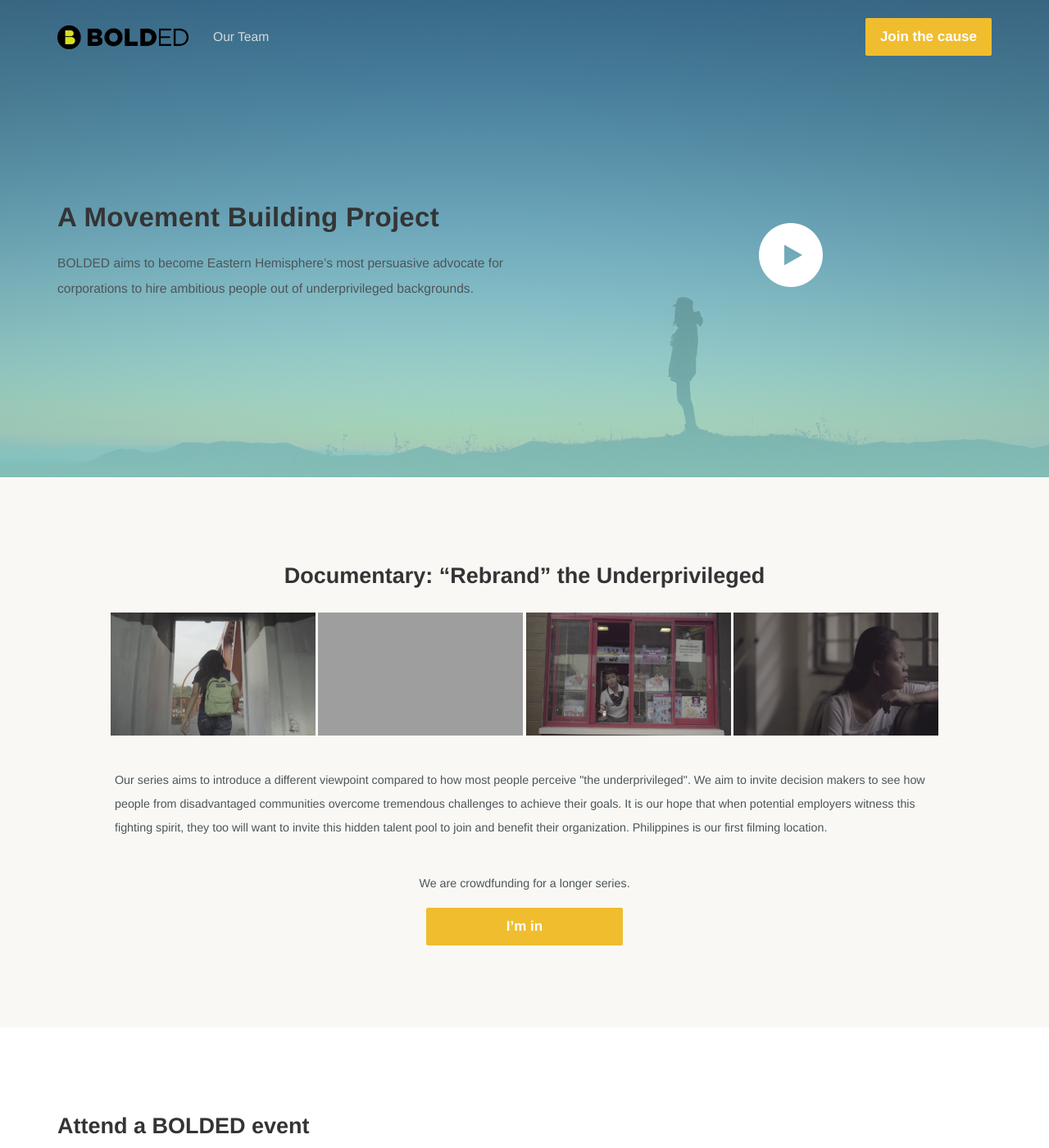
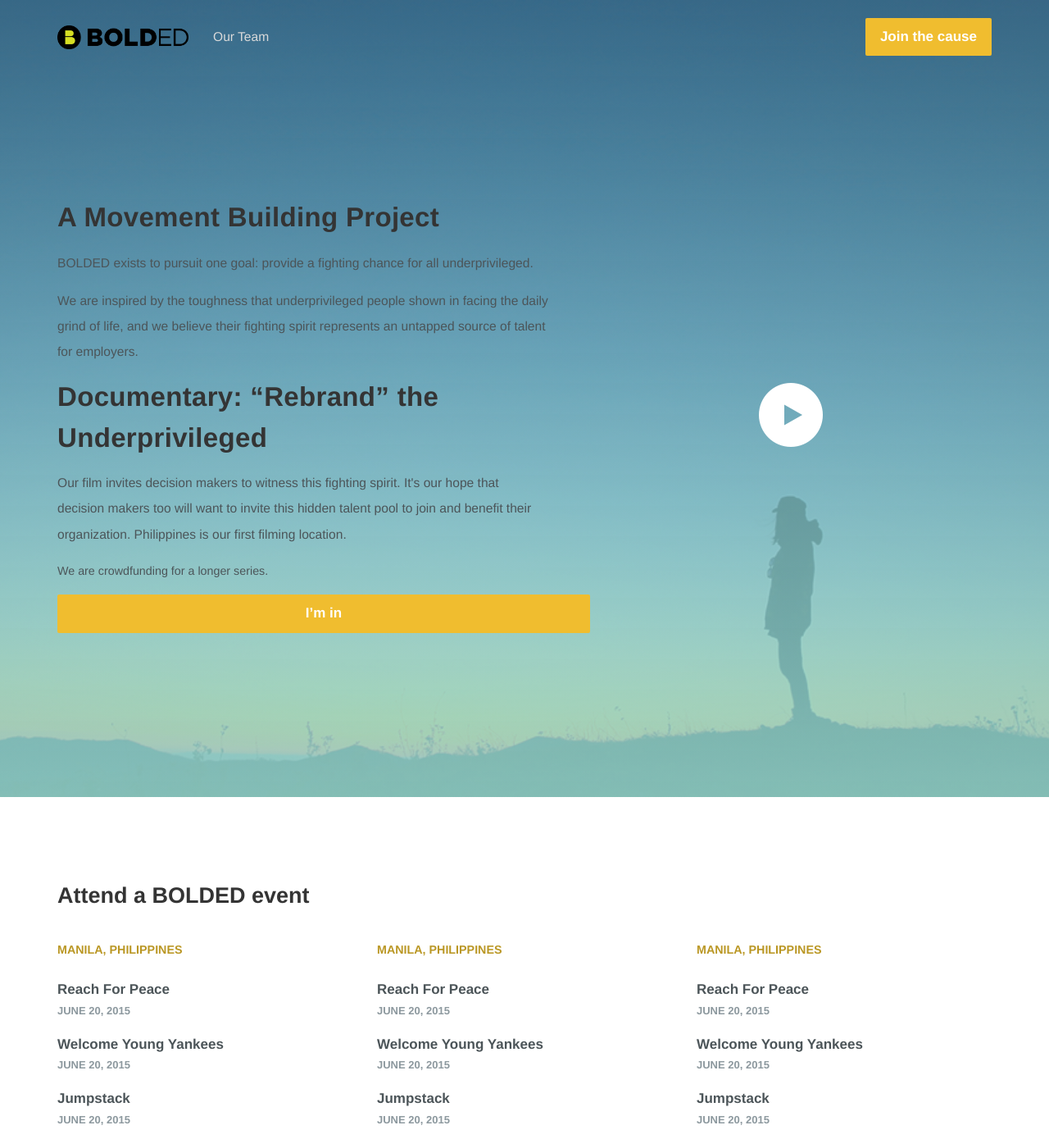
Before and after one commit to codedred/bolded, a Jekyll site: the page built from index.html, in a window 1280 px wide and 1400 px high. Shown: the whole window at 82% size. Built offline with Jekyll 4.4.1, drawn with Linux system fonts in a browser that asks for light colours; nearby versions of some CDN libraries; some web fonts are replaced; grey boxes are pictures that could not be loaded.

Commit message:
Merges the Movement and Documentary section

```diff
--- a/_layouts/default.html
+++ b/_layouts/default.html
@@ -11,8 +11,15 @@
         <div class="container splash-container">
           <div class="splash-content">
             <h1 class="splash-header">A Movement Building Project</h1>
-            <p class="splash-text">BOLDED aims to become Eastern Hemisphere’s most persuasive advocate for corporations to hire ambitious people out of underprivileged backgrounds.
+            <p class="splash-text">BOLDED exists to pursuit one goal: provide a fighting chance for all underprivileged.
             </p>
+            <p class="splash-text">We are inspired by the toughness that underprivileged people shown in facing the daily grind of life, and we believe their fighting spirit represents an untapped source of talent for employers.</p>
+            <h1 class="splash-header">Documentary: “Rebrand” the Underprivileged</h1>
+            <p class="splash-text">Our film invites decision makers to witness this fighting spirit. It's our hope that decision makers too will want to invite this hidden talent pool to join and benefit their organization. Philippines is our first filming location.</p>
+            <p class="misc-text">We are crowdfunding for a longer series.</p>
+            <div class="doc-misc">
+              <a href="#" class="btn btn-lg btn-default btn-block">I’m in</a>
+            </div>
             <!--<h2 class="doc-header">Documentary: “Rebrand” the Underprivileged</h2>-->
             <!--<p class="splash-text">Our series aims to introduce a different viewpoint compared to how most people perceive "the underprivileged". We aim to invite decision makers to see how people from disadvantaged communities overcome tremendous challenges to achieve their goals. It is our hope that when potential employers witness this fighting spirit, they too will want to invite this hidden talent pool to join and benefit their organization. Philippines is our first filming location.</p>   -->
           <!--<a href="#" class="btn btn-lg btn-default btn-block">I’m in</a>-->
@@ -25,8 +32,6 @@
         </div>
       </div>
 
-      {% include about.html %}
-      {% include documentary.html %}
       {% include events.html %}
       {% include targets.html %}
       {% include objective.html %}
```
